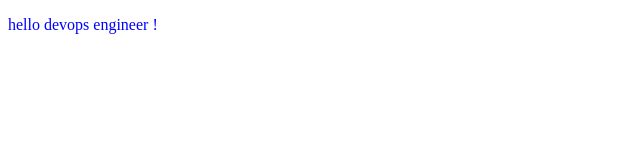
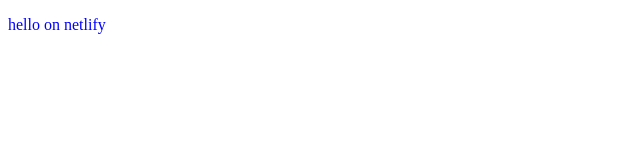
Before and after one commit to ayoub-yousfi/jenkinsNetlify, a plain HTML site: page index.html in a window 1280 px wide. Shown: the full height of the page, 0-640 px from the left. Drawn offline with Linux system fonts and the light colour scheme.

Commit message:
change the text

```diff
--- a/index.html
+++ b/index.html
@@ -6,6 +6,6 @@
     <title>Document</title>
 </head>
 <body>
-    <p style="color: blue;">hello devops engineer !</p>
+    <p style="color: blue;">hello on netlify</p>
 </body>
 </html>
```
